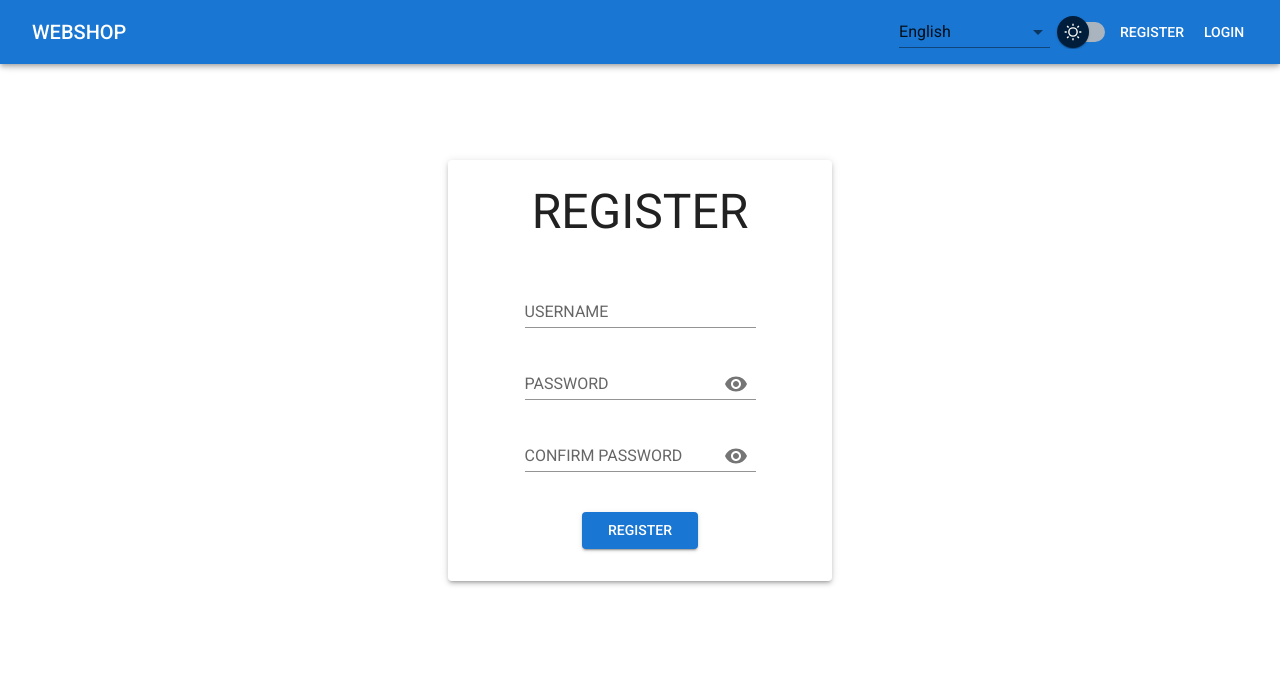
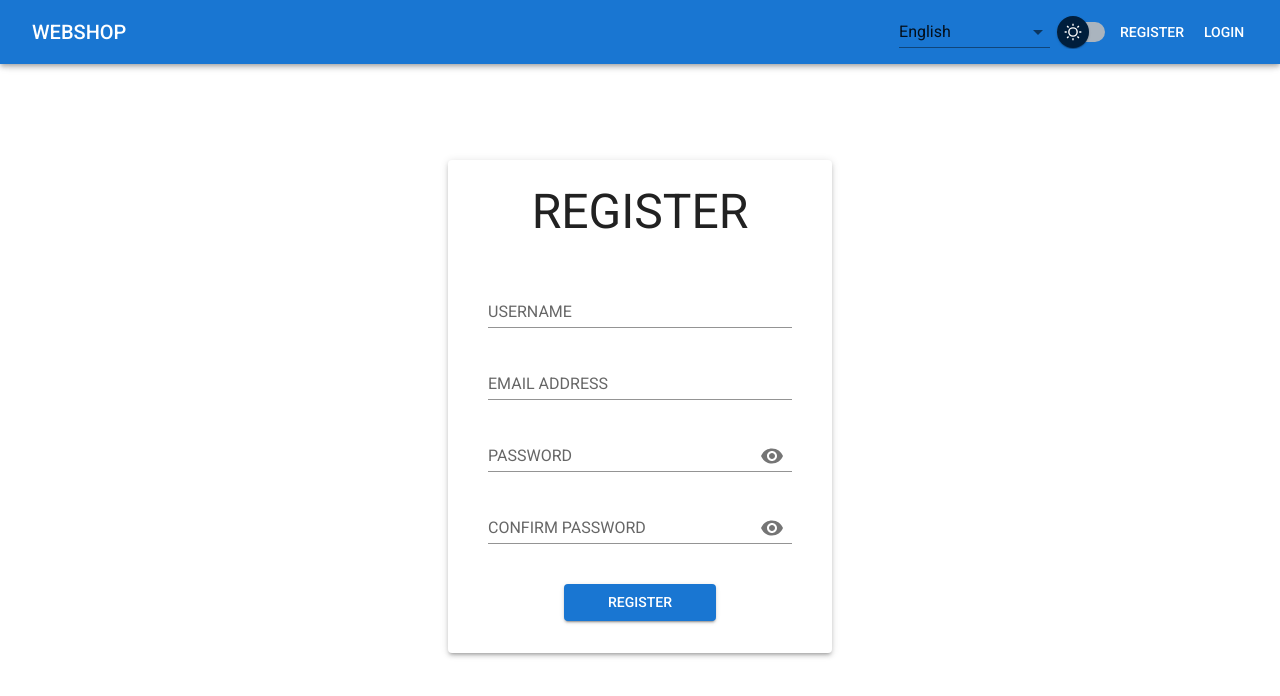
Before and after one commit to ckw28502/webshop-nextjs, a Next.js app: page /register in a window 1280 px wide. Shown: the top 696 px of the page. Built offline with nearby package versions, Linux system fonts and the light colour scheme; no server answers; what @mui/material-nextjs would draw is missing.

Commit message:
feat: Add email field to registration process with validation and localization support

```diff
--- a/messages/en.json
+++ b/messages/en.json
@@ -2,6 +2,7 @@
     "RegisterPage": {
         "register": "REGISTER",
         "username": "USERNAME",
+        "email": "EMAIL ADDRESS",
         "password": "PASSWORD",
         "confirmPassword": "CONFIRM PASSWORD",
         "errors": {
@@ -9,6 +10,10 @@
                 "required": "Username is required",
                 "minLength": "Username must be at least 3 characters",
                 "maxLength": "Username cannot be more than 50 characters"
+            },
+            "email": {
+                "required": "Email address is required",
+                "valid": "Email address is invalid"
             },
             "password": {
                 "required": "Password is required",
@@ -23,9 +28,10 @@
             }
         },
         "response": {
-            "success": "User registered successfully",
+            "success": "Please check your email to confirm your registration",
             "errors": {
-                "USER_USERNAME_EXISTS": "Username is already taken"
+                "USERNAME_EXISTS": "Username is already taken",
+                "EMAIL_EXISTS": "Email is already taken"
             }
         }
     },
--- a/messages/id.json
+++ b/messages/id.json
@@ -2,30 +2,36 @@
     "RegisterPage": {
         "register": "DAFTAR",
         "username": "NAMA PENGGUNA",
+        "email": "ALAMAT EMAIL",
         "password": "KATA SANDI",
         "confirmPassword": "KONFIRMASI KATA SANDI",
         "errors": {
             "username": {
-                "required": "Nama Pengguna wajib diisi",
-                "minLength": "Nama Pengguna minimal 3 karakter",
-                "maxLength": "Nama Pengguna maksimal 50 karakter"
+                "required": "Nama pengguna wajib diisi",
+                "minLength": "Nama pengguna minimal 3 karakter",
+                "maxLength": "Nama pengguna maksimal 50 karakter"
+            },
+            "email": {
+                "required": "Alamat email wajib diisi",
+                "valid": "Alamat email tidak valid"
             },
             "password": {
-                "required": "Kata Sandi wajib diisi",
-                "minLength": "Kata Sandi minimal 8 karakter",
-                "uppercase": "Kata Sandi harus mengandung setidaknya satu huruf kapital",
-                "lowercase": "Kata Sandi harus mengandung setidaknya satu huruf kecil",
-                "number": "Kata Sandi harus mengandung setidaknya satu angka"
+                "required": "Kata sandi wajib diisi",
+                "minLength": "Kata sandi minimal 8 karakter",
+                "uppercase": "Kata sandi harus mengandung setidaknya satu huruf kapital",
+                "lowercase": "Kata sandi harus mengandung setidaknya satu huruf kecil",
+                "number": "Kata sandi harus mengandung setidaknya satu angka"
             },
             "confirmPassword": {
-                "required": "Konfirmasi Kata Sandi wajib diisi",
-                "mustMatch": "Kata Sandi harus sama"
+                "required": "Konfirmasi kata sandi wajib diisi",
+                "mustMatch": "Kata sandi harus sama"
             }
         },
         "response": {
-            "success": "Pengguna berhasil terdaftar",
+            "success": "Periksa email Anda untuk mengkonfirmasi pendaftaran Anda",
             "errors": {
-                "USER_USERNAME_EXISTS": "Nama Pengguna sudah digunakan"
+                "USERNAME_EXISTS": "Nama pengguna sudah digunakan",
+                "EMAIL_EXISTS": "Alamat email sudah digunakan"
             }
         }
     },
--- a/src/app/register/page.tsx
+++ b/src/app/register/page.tsx
@@ -15,11 +15,13 @@ import { getErrorMessage, getSuccessMessage } from "@/utils/httpResponseHandler"
  * @interface RegisterFormValues
  * Represents the structure of the values used in the registration form.
  * @property {string} username - The username entered by the user.
+ * @property {string} email - The email address entered by the user.
  * @property {string} password - The password entered by the user.
  * @property {string} confirmationPassword - The confirmation of the entered password.
  */
 interface RegisterFormValues {
     username: string;
+    email: string;
     password: string;
     confirmationPassword: string;
 }
@@ -36,17 +38,20 @@ export default function RegisterPage(): JSX.Element {
     // Yup validation schema for form fields
     const validationSchema = object({
         username: string()
-            .required("errors.username.required") // Validation: Username is required
+            .required("errors.username.required") // Username is required
             .min(3, "errors.username.minLength") // Minimum username length
             .max(50, "errors.username.maxLength"), // Maximum username length
+        email: string()
+            .required("errors.email.required") // Email is required
+            .email("errors.email.valid"), // Must be a valid email format
         password: string()
-            .required("errors.password.required") // Validation: Password is required
+            .required("errors.password.required") // Password is required
             .matches(/[A-Z]/, "errors.password.uppercase") // Require at least one uppercase letter
             .matches(/[a-z]/, "errors.password.lowercase") // Require at least one lowercase letter
             .matches(/[0-9]/, "errors.password.number") // Require at least one digit
             .min(8, "errors.password.minLength"), // Minimum password length
         confirmationPassword: string()
-            .required("errors.confirmPassword.required") // Validation: Confirmation password is required
+            .required("errors.confirmPassword.required") // Confirmation password is required
             .oneOf([ref("password")], "errors.confirmPassword.mustMatch") // Must match the password field
     });
 
@@ -72,6 +77,7 @@ export default function RegisterPage(): JSX.Element {
     const formik = useFormik({
         initialValues: {
             username: "", // Default username field value
+            email: "", // Default username field value
             password: "", // Default password field value
             confirmationPassword: "", // Default confirmation password field value
         },
@@ -96,6 +102,23 @@ export default function RegisterPage(): JSX.Element {
                 onBlur={formik.handleBlur} // Trigger validation on blur
                 error={formik.touched.username && Boolean(formik.errors.username)} // Display error state if field is invalid and touched
                 helperText={formik.touched.username && Boolean(formik.errors.username) && t(formik.errors.username)} // Display validation error message
+                sx={{
+                    mb: 3, // Margin-bottom for spacing
+                    minWidth: "100%" // Minimum width for responsive design
+                }}
+            />
+            {/* Email input field */}
+            <TextField
+                label={t("email")} // Field label
+                variant="standard" // Material UI variant
+                id="register-email" // Unique field identifier
+                name="email" // Field name (linked to Formik state)
+                fullWidth // Expand field to full width
+                value={formik.values.email} // Bind value to Formik state
+                onChange={formik.handleChange} // Update state on change
+                onBlur={formik.handleBlur} // Trigger validation on blur
+                error={formik.touched.email && Boolean(formik.errors.email)} // Display error state if field is invalid and touched
+                helperText={formik.touched.email && Boolean(formik.errors.email) && t(formik.errors.email)} // Display validation error message
                 sx={{
                     mb: 3, // Margin-bottom for spacing
                     minWidth: "100%" // Minimum width for responsive design
```
Also changed, not shown: src/dto/requests/registerDto.ts (+8 -0 lines).
